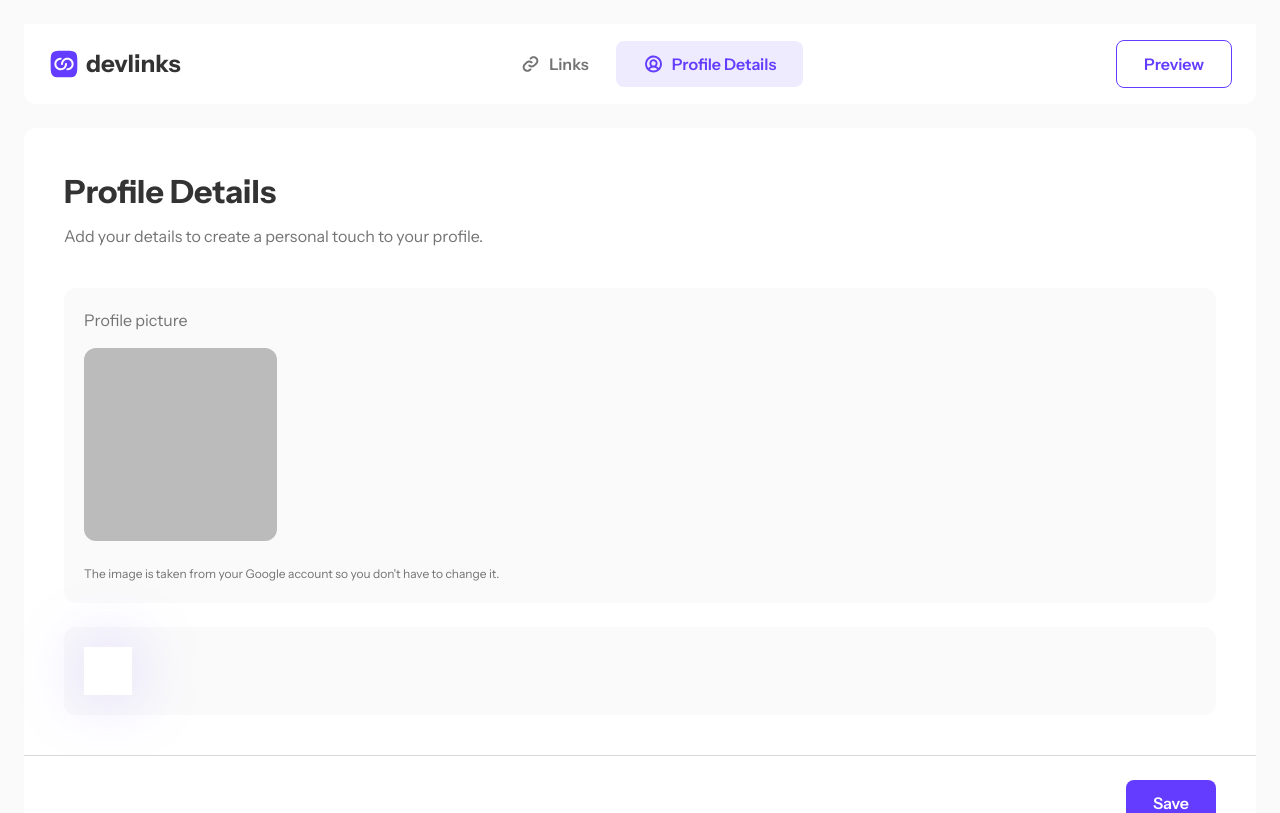
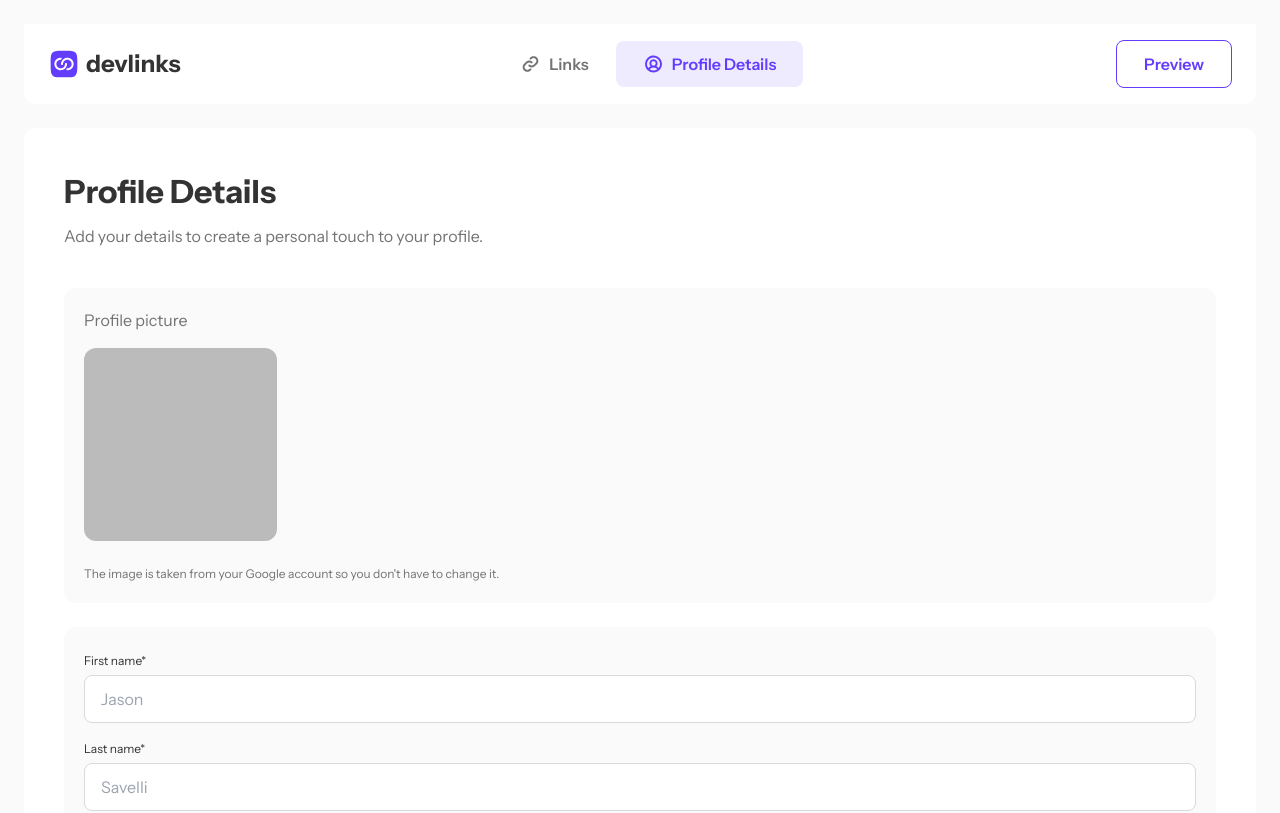
Before and after one commit to Newpoki/devlinks, a Next.js app: page /dashboard/profile in a window 1280 px wide. Shown: the top 813 px of the page. Built offline with nearby package versions, Linux system fonts and the light colour scheme; no server answers; sample sign-in values are in the browser's storage.

Commit message:
feat: create base of profile fields

```diff
--- a/app/dashboard/layout.tsx
+++ b/app/dashboard/layout.tsx
@@ -1,15 +1,36 @@
+'use client'
+
+import { ControlledForm } from '@/components/controlled/controlled-form'
 import { DashboardHeader } from './dashboard-header'
+import { useCallback } from 'react'
+import { useForm } from 'react-hook-form'
 
 type DashboardLayoutProps = {
     children: React.ReactNode
 }
 
 export default function DashboardLayout({ children }: DashboardLayoutProps) {
+    const formContext = useForm({
+        defaultValues: {
+            user: {
+                firstName: '',
+                lastName: '',
+                email: '',
+            },
+        },
+    })
+
+    const handleSubmit = useCallback(() => {
+        console.log('submit')
+    }, [])
+
     return (
-        <div className="flex min-h-[100dvh] flex-col gap-4 bg-grey-100 md:gap-6 md:p-6">
-            <DashboardHeader />
+        <ControlledForm onSubmit={handleSubmit} formContext={formContext}>
+            <div className="flex min-h-[100dvh] flex-col gap-4 bg-grey-100 md:gap-6 md:p-6">
+                <DashboardHeader />
 
-            <main className="flex flex-1 flex-col p-4 pt-0 md:p-0">{children}</main>
-        </div>
+                <main className="flex flex-1 flex-col p-4 pt-0 md:p-0">{children}</main>
+            </div>
+        </ControlledForm>
     )
 }
--- a/app/dashboard/profile/page.tsx
+++ b/app/dashboard/profile/page.tsx
@@ -1,3 +1,5 @@
+import { ControlledInput } from '@/components/controlled/controlled-input'
+import { Eye } from '@/components/icons/eye'
 import { Button } from '@/components/ui/button'
 import {
     Card,
@@ -7,6 +9,7 @@ import {
     CardHeader,
     CardTitle,
 } from '@/components/ui/card'
+import { Input } from '@/components/ui/input'
 import { Paper } from '@/components/ui/paper'
 import { getRequiredAuthSession } from '@/lib/auth'
 import Image from 'next/image'
@@ -46,8 +49,27 @@ export default async function DashboardProfilePage() {
                     </p>
                 </Paper>
 
-                <Paper>
-                    <div className="drop-shadow-active h-12 w-12 bg-white" />
+                <Paper className="gap-3">
+                    <ControlledInput
+                        label="First name*"
+                        placeholder="Jason"
+                        name="user.firstName"
+                        startIcon={<Eye className="h-4 w-4" />}
+                    />
+
+                    <ControlledInput
+                        label="Last name*"
+                        placeholder="Savelli"
+                        name="user.lastName"
+                        startIcon={<Eye className="h-4 w-4" />}
+                    />
+
+                    <ControlledInput
+                        label="First name*"
+                        placeholder="Jason"
+                        name="user.email"
+                        startIcon={<Eye className="h-4 w-4" />}
+                    />
                 </Paper>
             </CardContent>
 
```
